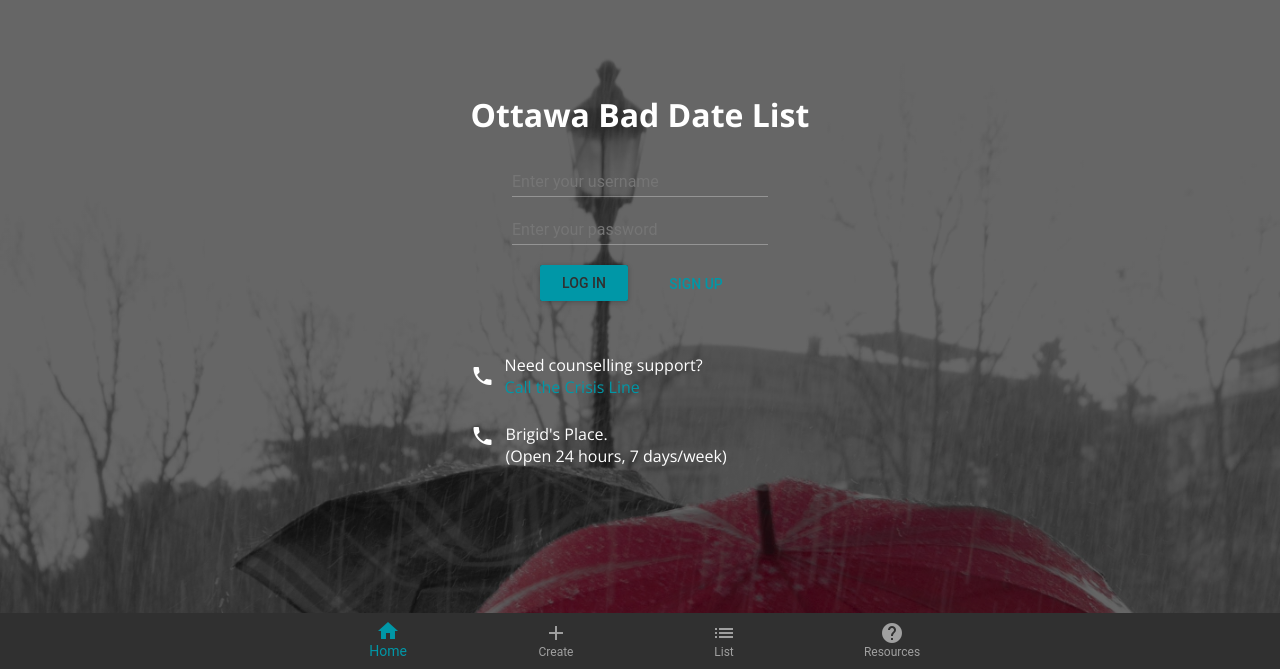
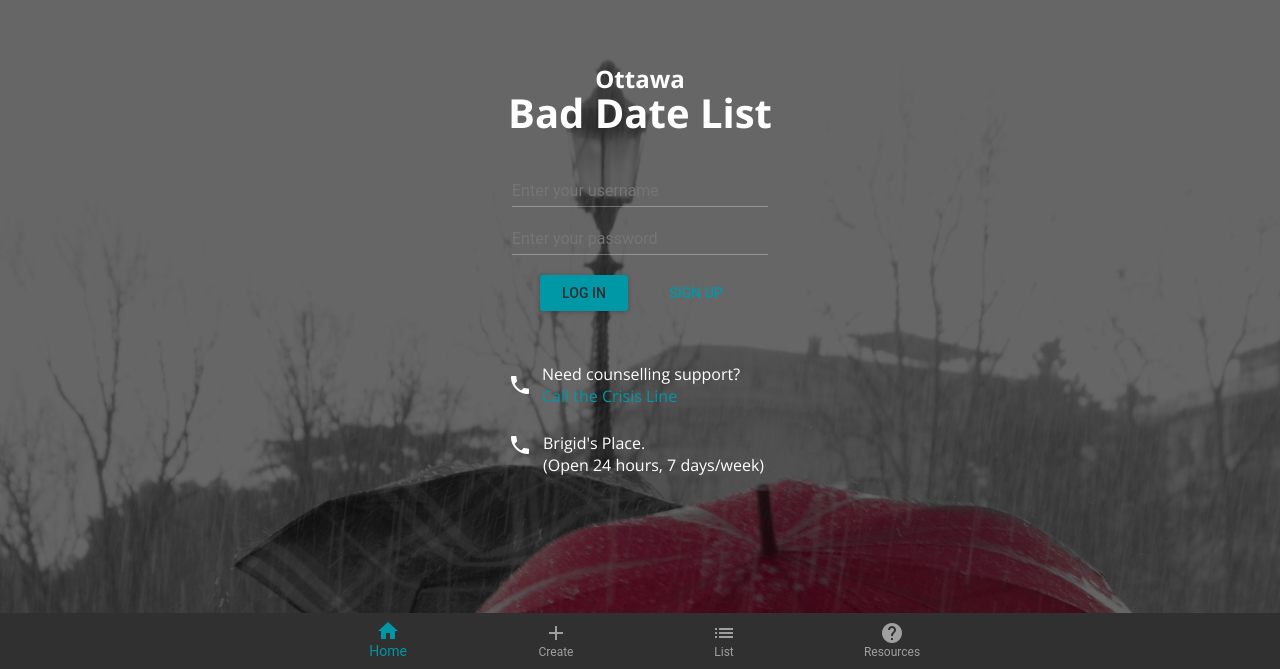
Before and after one commit to rjriel/rhok-bad-date-front-end, a React app: page / in a window 1280 px wide. Shown: the part 131-800 px from the top of the page. Built offline with nearby package versions, Linux system fonts and the light colour scheme.

Commit message:
April 15 - Minor visual updates
-Visual tweaks

```diff
--- a/src/components/Create.js
+++ b/src/components/Create.js
@@ -296,7 +296,7 @@ class Create extends Component {
       <div id="location">
         <TextField
           value={location}
-          hintText="Hint Text"
+          hintText="Enter location"
           floatingLabelText="Where did this incident occur?"
           onChange={(event, value) => { this.incidentUpdate('location', value); }}
         />
--- a/src/components/Login.js
+++ b/src/components/Login.js
@@ -139,7 +139,8 @@ class Login extends Component {
   render() {
     return (
       <div style={containerStyles}>
-        <h1>Ottawa Bad Date List</h1>
+        <h1 style={{ fontSize: 24, margin: 0 }}>Ottawa</h1>
+        <h1 style={{ fontSize: 40, marginTop: -10 }}>Bad Date List</h1>
         { this.renderLogIn() }
         { this.renderLogOut() }
       </div>
```
